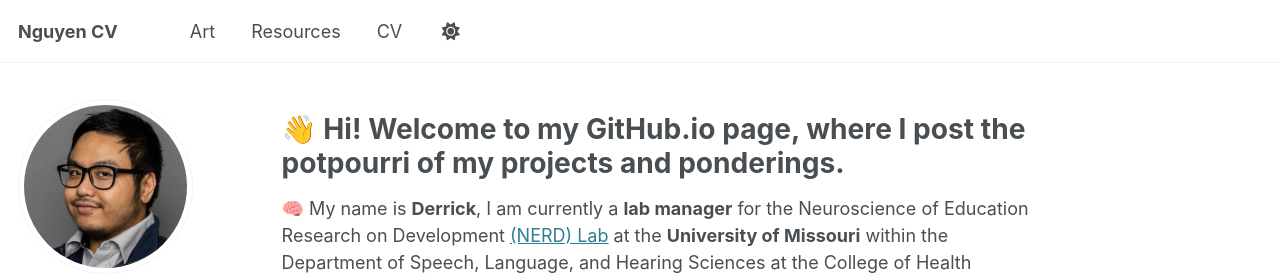
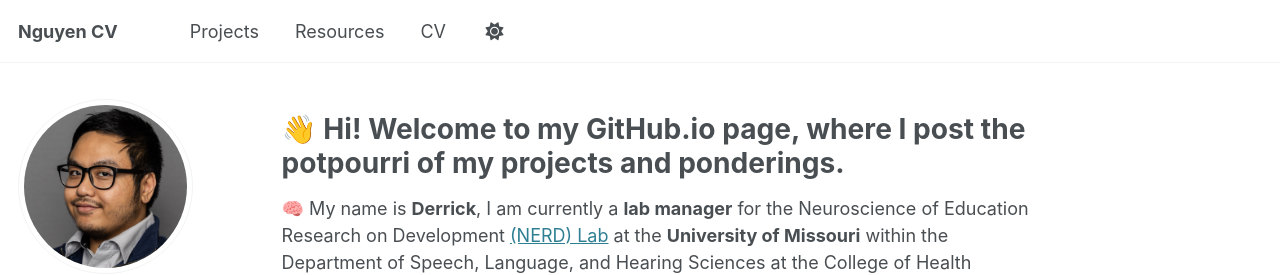
Before and after one commit to thienderrick/thienderrick.github.io, a Jekyll site: the page built from _pages/about.md, in a window 1280 px wide. Shown: the top 275 px of the page. Built offline with Jekyll 4.4.1, drawn with Linux system fonts in a browser that asks for light colours.

Commit message:
Replace 'Art' with 'Projects' in navigation

```diff
--- a/_data/navigation.yml
+++ b/_data/navigation.yml
@@ -23,8 +23,8 @@ main:
   #- title: "Blog Posts"
   #  url: /year-archive/
 
-  - title: "Art"
-    url: /art/
+  - title: "Projects"
+    url: /projects/
 
   - title: "Resources"
     url: /resources/
```
